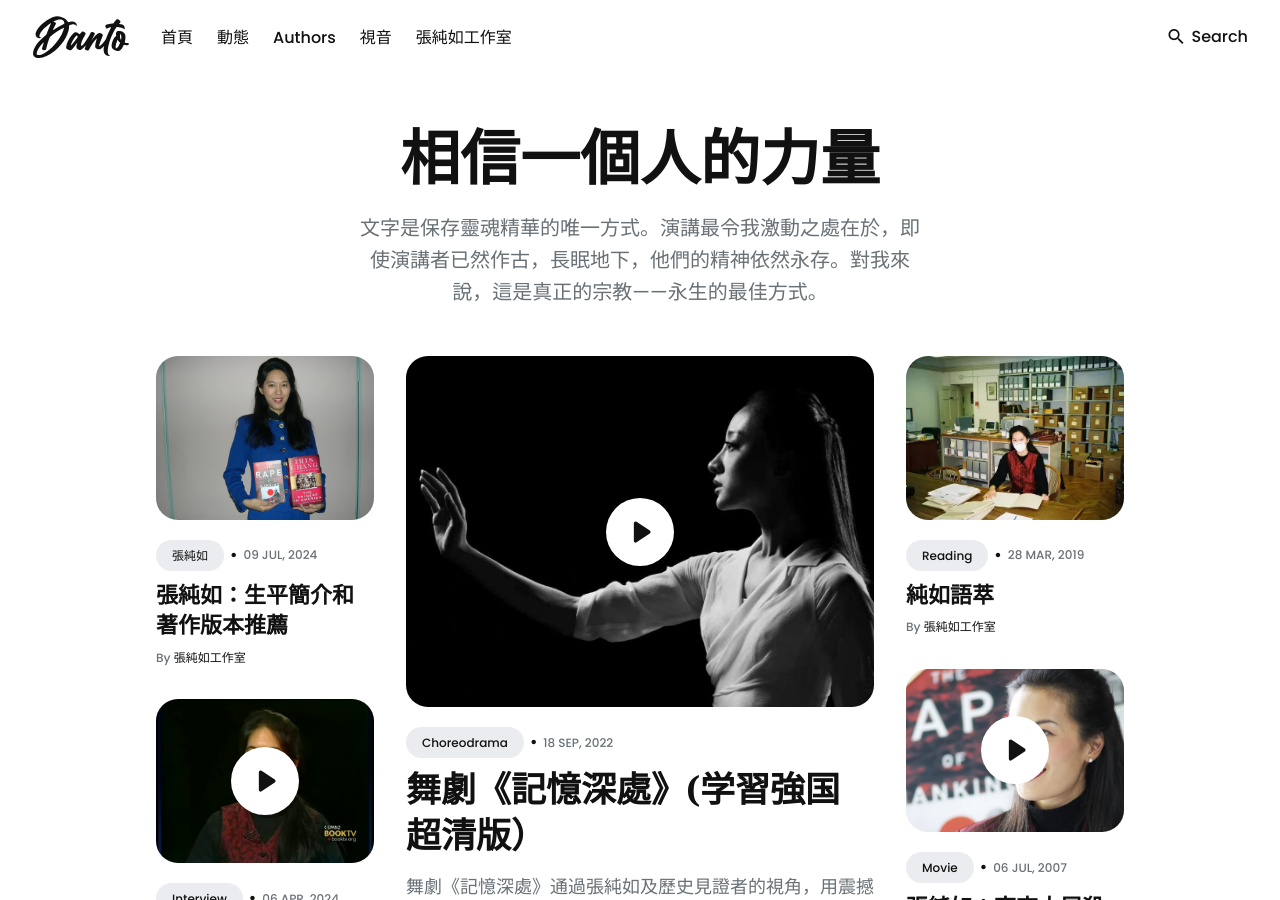
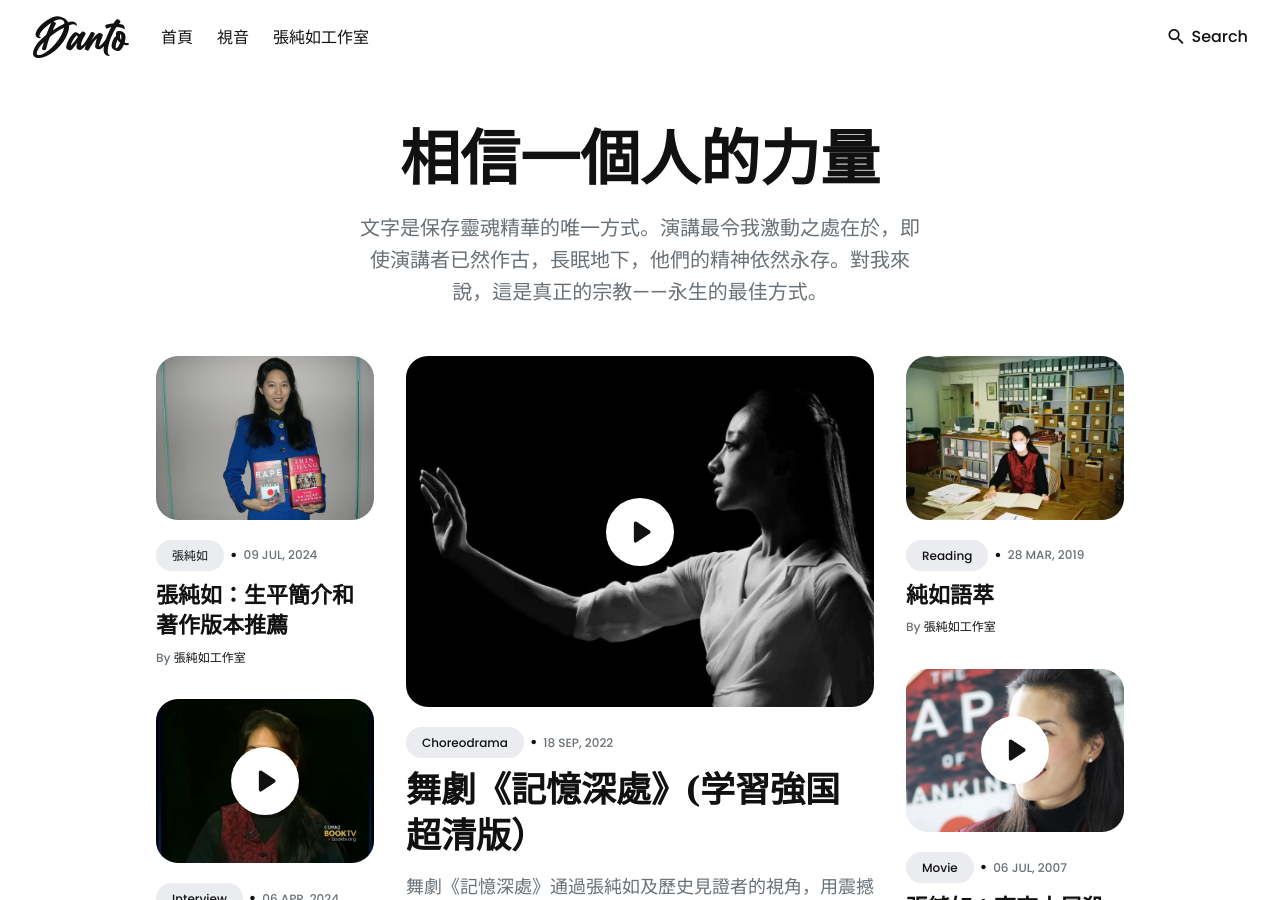
Before and after one commit to thatirischang/thatirischang.github.io, a Jekyll site: the page built from index.html, in a window 1280 px wide and 900 px high. Built offline with Jekyll 4.4.1, drawn with Linux system fonts in a browser that asks for light colours.

Commit message:
Update settings.yml

```diff
--- a/_data/settings.yml
+++ b/_data/settings.yml
@@ -13,10 +13,6 @@ menu_settings:
   menu_items:
     - title: "首頁"
       url: "/"
-    - title: "動態"
-      url: "/latest/"
-    - title: "Authors"
-      url: "/authors/"
     - title: "視音"
       url: "/videos/"
     - title: "張純如工作室"
```
